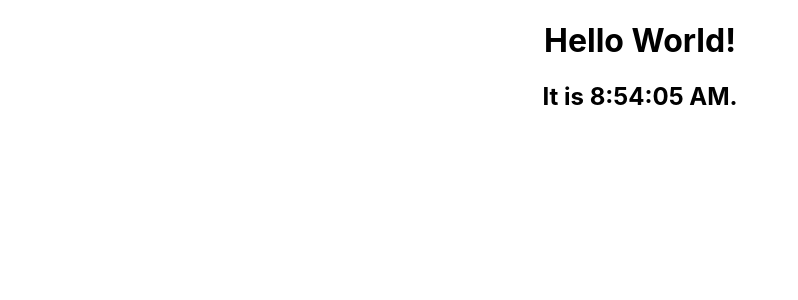
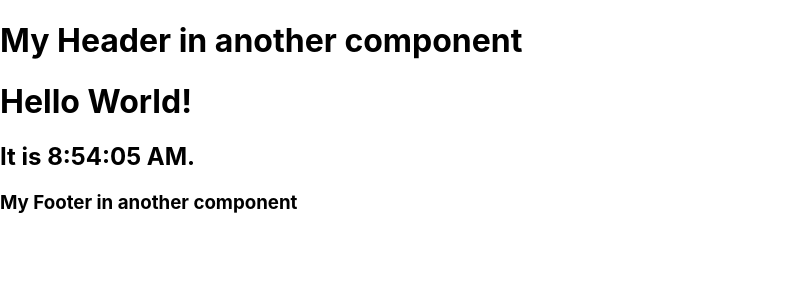
Before and after one commit to JosephShortt/DataRepLab9, a React (Create React App) app: page / in a window 1280 px wide. Shown: the top 300 px of the page, without its empty margins (0-798 px from the left). Built offline with nearby package versions, Linux system fonts and the light colour scheme.

Commit message:
Completed Exercise 3

```diff
--- a/src/App.js
+++ b/src/App.js
@@ -1,11 +1,13 @@
-import logo from './logo.svg';
-import './App.css';
+import Header from './components/Header';
+import Content from './components/Content';
+import Footer from './components/Footer';
 
 function App() {
   return (
-    <div className="App">
-          <h1>Hello World!</h1>
-          <h2>It is {new Date().toLocaleTimeString()}.</h2>
+    <div>
+      <Header />
+      <Content />
+      <Footer />
     </div>
   );
 }
--- /dev/null
+++ b/src/components/Content.js
@@ -0,0 +1,12 @@
+import React from 'react';
+
+const Content = () => {
+  return (
+    <div>
+      <h1>Hello World!</h1>
+      <h2>It is {new Date().toLocaleTimeString()}.</h2>
+    </div>
+  );
+}
+
+export default Content;
--- /dev/null
+++ b/src/components/Footer.js
@@ -0,0 +1,5 @@
+const Footer = () => {
+    return <h3>My Footer in another component</h3>;
+  };
+
+  export default Footer;
--- /dev/null
+++ b/src/components/Header.js
@@ -0,0 +1,5 @@
+const Header = () => {
+    return <h1>My Header in another component</h1>;
+  };
+
+  export default Header;
```
